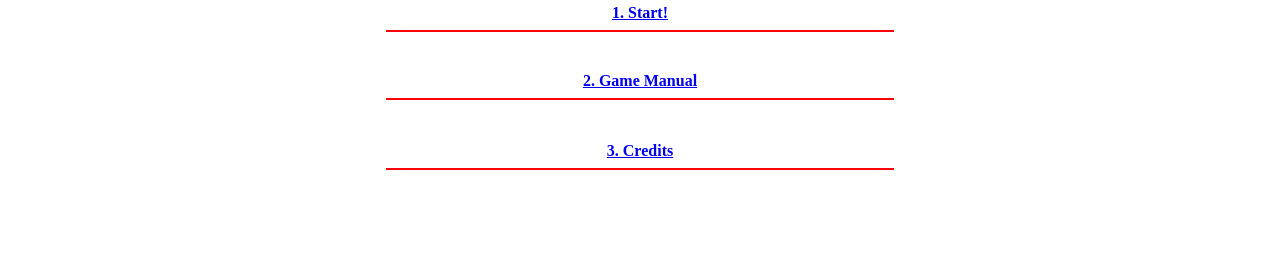
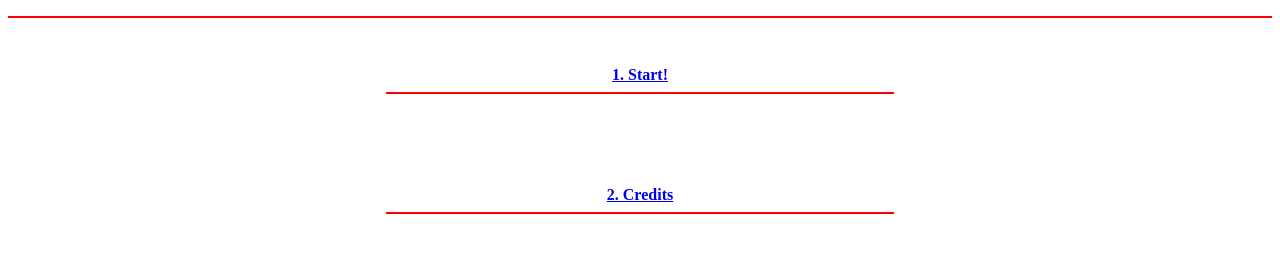
Before and after one commit to Ezuharad/CSE201-Final-Project, a plain HTML site: page src/gamemenu.html in a window 1280 px wide. Shown: the part 213-466 px from the top of the page. Drawn offline with Linux system fonts and the light colour scheme.

Commit message:
Update gamemenu.html

```diff
--- a/src/gamemenu.html
+++ b/src/gamemenu.html
@@ -5,6 +5,9 @@
     </head>
 
     <body>
+        <br>
+        <br>
+        <br>
         <h1 style="text-align:center;font-size:450%;">
             <b>Five-in-a-row</b>
             <hr color = "red">
@@ -14,13 +17,15 @@
             <hr color = "red" width="40%">
         <br>
         </h2>
-        <h1 style="text-align: center;font-size:100%;">
+        <!-- <h1 style="text-align: center;font-size:100%;">
             <a href="gameManual.html"> 2. Game Manual</a>
             <hr color = "red" width="40%">
         <br>
-        </h2>
+        </h1> -->
+        <br>
+        <br>
         <h3 style="text-align: center;font-size:100%;">
-            <a href="showcredits.html"> 3. Credits</a>
+            <a href="showcredits.html"> 2. Credits</a>
             <hr color = "red" width="40%">
         <br>
         </h3>
```
